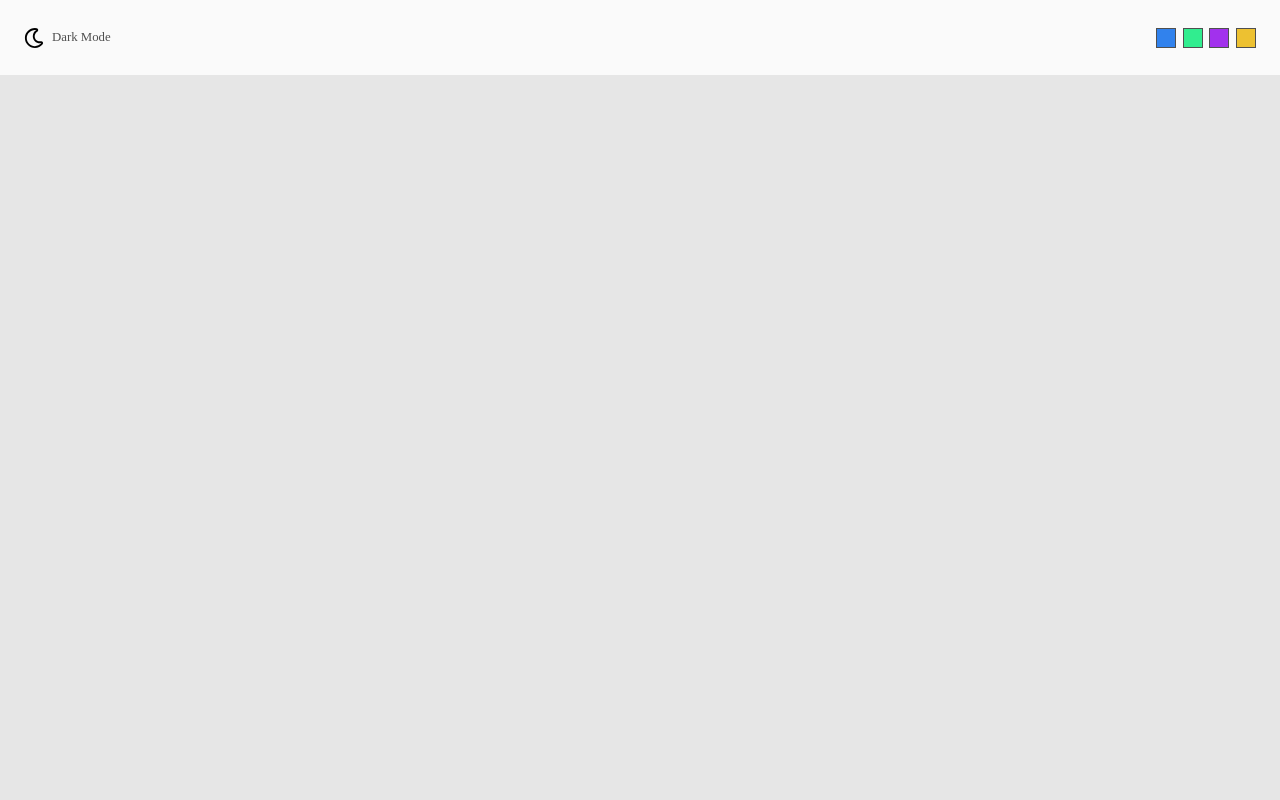
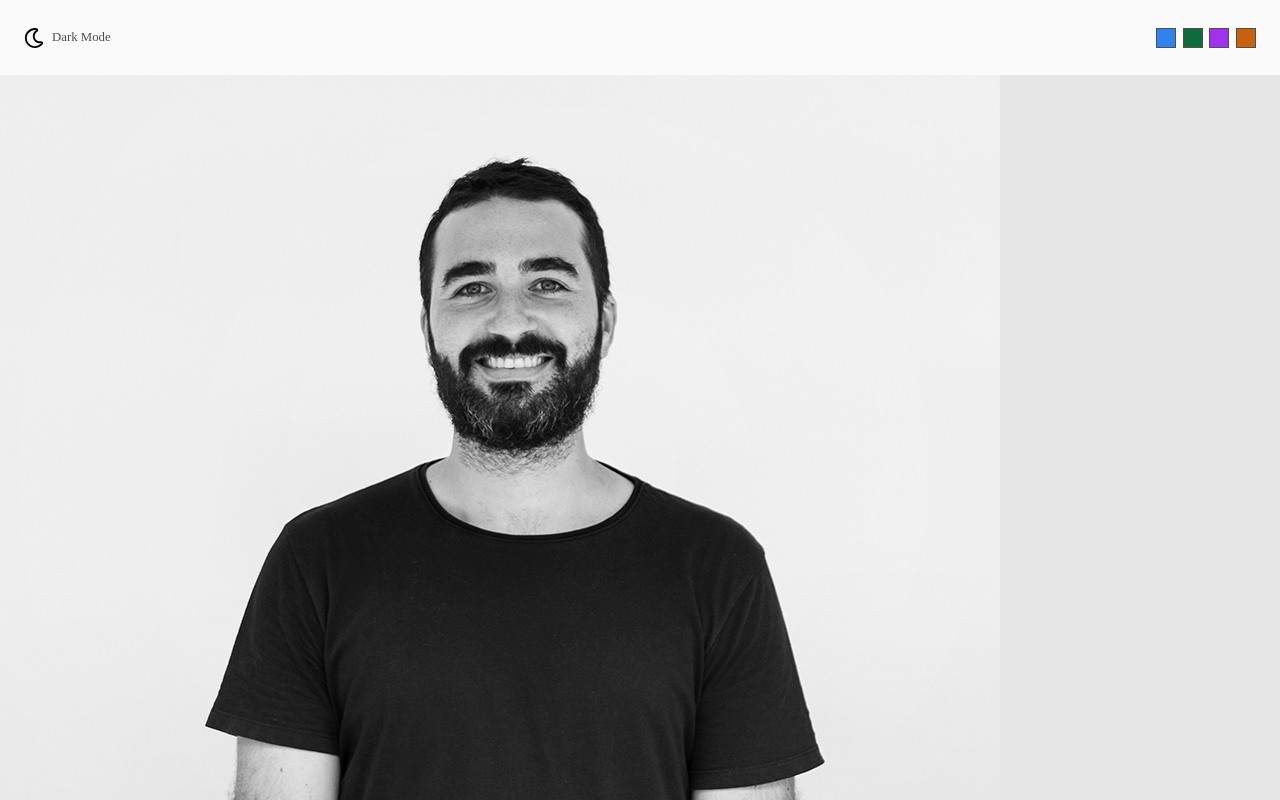
Before and after one commit to gerimosca/Portfolio, a website: page index.html in a window 1280 px wide. Shown: the top 800 px of the page. Drawn offline with Linux system fonts and the light colour scheme.

Commit message:
foto profile

```diff
--- a/index.html
+++ b/index.html
@@ -17,11 +17,21 @@
       </div>
       <div id="toggle-colors" class="colors">
         <div data-color="hsl(214,84%,56%)" class="colors__item colors__item--blue"></div>
-        <div data-color="hsl(150,84%,56%)" class="colors__item colors__item--green"></div>
+        <div data-color="hsl(150, 77%, 24%)" class="colors__item colors__item--green"></div>
         <div data-color="hsl(276,84%,56%)" class="colors__item colors__item--purple"></div>
-        <div data-color="hsl(46,84%,56%)" class="colors__item colors__item--orange"></div>
+        <div data-color="hsl(27, 87%, 42%)" class="colors__item colors__item--orange"></div>
       </div>
     </header>
+    <main class="main">
+      <section class="column column--left">
+        <!-- Profile Card -->
+        <article class="card card--profile">
+          <div class="card__image-container">
+            <img src="./docs/assets/images/profile.jpg" alt="profile image" />
+          </div>
+        </article>
+      </section>
+    </main>
     <script src="./src/js/script.js"></script>
   </body>
 </html>
--- a/src/css/styles.css
+++ b/src/css/styles.css
@@ -3,6 +3,7 @@
     --text-color: hsl(0,0%,31%);
     --bg-color: hsl(0,0%,90%);
     --bg-card-color: hsl(0,0%,98%);
+    --transition: color 0.15s, background-color 0.25s ease-in-out;
 }
 
 *{
@@ -13,6 +14,7 @@ body{
     margin: 0;
     background-color: var(--bg-color);
     color: var(--text-color);
+    transition: var(--transition);
 }
 
 body.dark{
@@ -28,6 +30,7 @@ body.dark{
     height: 75px;
     padding: 0 1.5em;
     background-color: var(--bg-card-color);
+    transition: var(--transition)
 }
 
 .switches{
@@ -73,7 +76,7 @@ body.dark{
 }
 
 .colors__item--green{
-    --primary-color: hsl(150,84%,56%);
+    --primary-color: hsl(150, 77%, 24%);
 }
 
 .colors__item--purple{
@@ -81,5 +84,12 @@ body.dark{
 }
 
 .colors__item--orange{
-    --primary-color: hsl(46,84%,56%);
+    --primary-color: hsl(27, 87%, 42%);
 }
+
+h1{
+    color: var(--primary-color);
+    justify-content: center;
+    display: flex;
+    transition: var(--transition)
+}
--- a/src/js/script.js
+++ b/src/js/script.js
@@ -3,6 +3,8 @@ const toggleIconElement = document.getElementById('toggle-icon');
 const toggleTextElement = document.getElementById('toggle-text');
 
 const toggleColorsElement = document.getElementById('toggle-colors');
+
+const rootStyles = document.documentElement.style;
 
 toggleThemeElement.addEventListener('click', () => {
   document.body.classList.toggle('dark');
@@ -16,5 +18,5 @@ toggleThemeElement.addEventListener('click', () => {
 });
 
 toggleColorsElement.addEventListener('click', (event) => {
-  console.dir(event);
+  rootStyles.setProperty('--primary-color', event.target.dataset.color);
 });
```
Also changed, not shown: docs/assets/images/profile.jpg (added).
